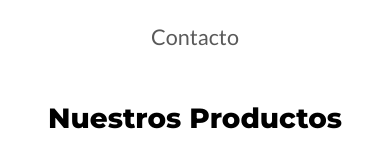
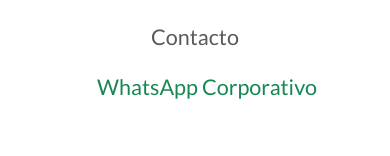
Before and after one commit to CristianSombra/myt, a React (Vite) app: page /buzos in a window 390 px wide. Both pictures are taken after a click on the element 341 px from the left and 50 px from the top of the page. Shown: the part 175-331 px from the top of the page. Built offline with nearby package versions, Linux system fonts and the light colour scheme.

Commit message:
feat: se agrega link whatsapp para móviles

```diff
--- a/src/layouts/navbar/NavBar.tsx
+++ b/src/layouts/navbar/NavBar.tsx
@@ -90,6 +90,15 @@
           >
             <FaWhatsapp size={45} />
           </a>
+          <a
+            href="https://wa.me/5492964694981"
+            target="_blank"
+            rel="noopener noreferrer"
+            className="social-link text-success d-md-none d-block ms-4"
+            style={{ textDecoration: 'none' }}
+          >
+            <p className='fs-4'>WhatsApp Corporativo</p>
+          </a>
         </motion.div>
       </div>
     </nav>
```
Also changed, not shown: src/App.css (+0 -7 lines).
